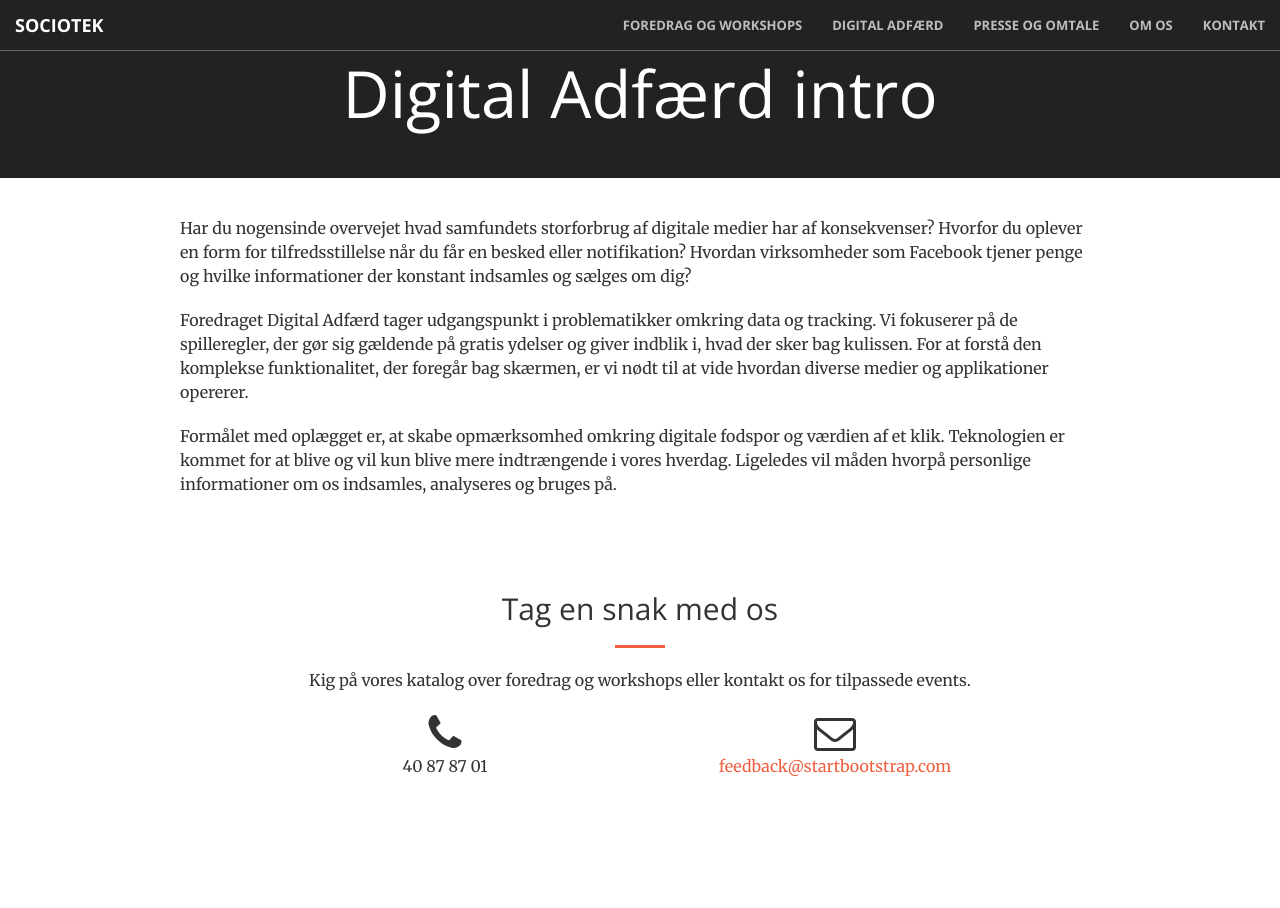
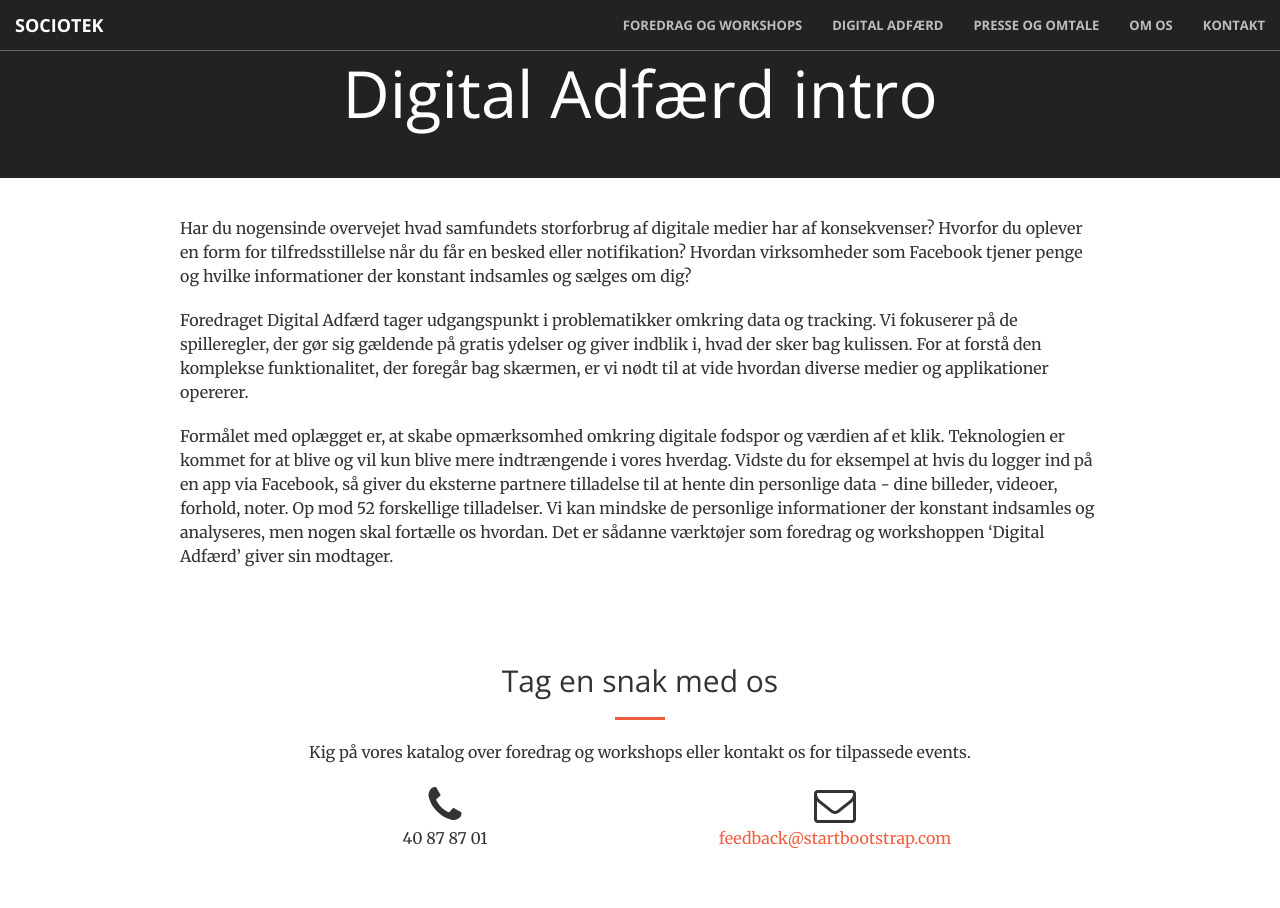
Before and after one commit to sociotek/sociotek.github.io, a Jekyll site: the page built from _posts/2017-10-22-digital-adfaerd-kursus.md, in a window 1280 px wide. Built offline with Jekyll 4.4.1, drawn with Linux system fonts in a browser that asks for light colours.

Commit message:
Opdatering tekst digi adfærd

```diff
--- a/_posts/2017-10-22-digital-adfaerd-kursus.md
+++ b/_posts/2017-10-22-digital-adfaerd-kursus.md
@@ -13,4 +13,5 @@
 
 Foredraget Digital Adfærd tager udgangspunkt i problematikker omkring data og tracking. Vi fokuserer på de spilleregler, der gør sig gældende på gratis ydelser og giver indblik i, hvad der sker bag kulissen. For at forstå den komplekse funktionalitet, der foregår bag skærmen, er vi nødt til at vide hvordan diverse medier og applikationer opererer.
 
-Formålet med oplægget er, at skabe opmærksomhed omkring digitale fodspor og værdien af et klik. Teknologien er kommet for at blive og vil kun blive mere indtrængende i vores hverdag. Ligeledes vil måden hvorpå personlige informationer om os indsamles, analyseres og bruges på.
+
+Formålet med oplægget er, at skabe opmærksomhed omkring digitale fodspor og værdien af et klik. Teknologien er kommet for at blive og vil kun blive mere indtrængende i vores hverdag. Vidste du for eksempel at hvis du logger ind på en app via Facebook, så giver du eksterne partnere tilladelse til at hente din personlige data - dine billeder, videoer, forhold, noter. Op mod 52 forskellige tilladelser. Vi kan mindske de personlige informationer der konstant indsamles og analyseres, men nogen skal fortælle os hvordan. Det er sådanne værktøjer som foredrag og workshoppen 'Digital Adfærd' giver sin modtager.
```
